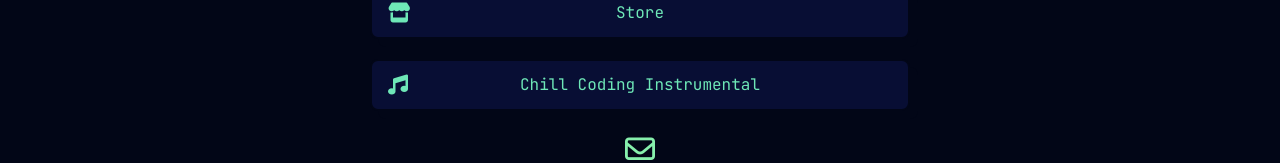
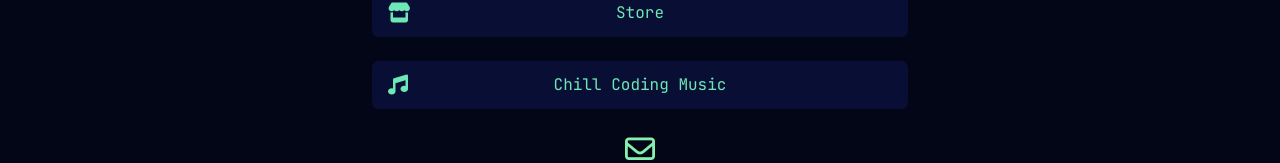
Before and after one commit to jamezmca/smoljames-5, a SvelteKit app: page / in a window 1280 px wide. Shown: the part 883-1046 px from the top of the page. Built offline with nearby package versions, Linux system fonts and the light colour scheme.

Commit message:
Update +page.svelte

```diff
--- a/src/routes/+page.svelte
+++ b/src/routes/+page.svelte
@@ -46,7 +46,7 @@
             icon: "fa-solid fa-store",
         },
         {
-            name: "Chill Coding Instrumental",
+            name: "Chill Coding Music",
             url: "https://youtu.be/3p8jLMz0lu8?si=NRnKJGryVtGfXBU4",
             icon: "fa-solid fa-music",
         },
```
